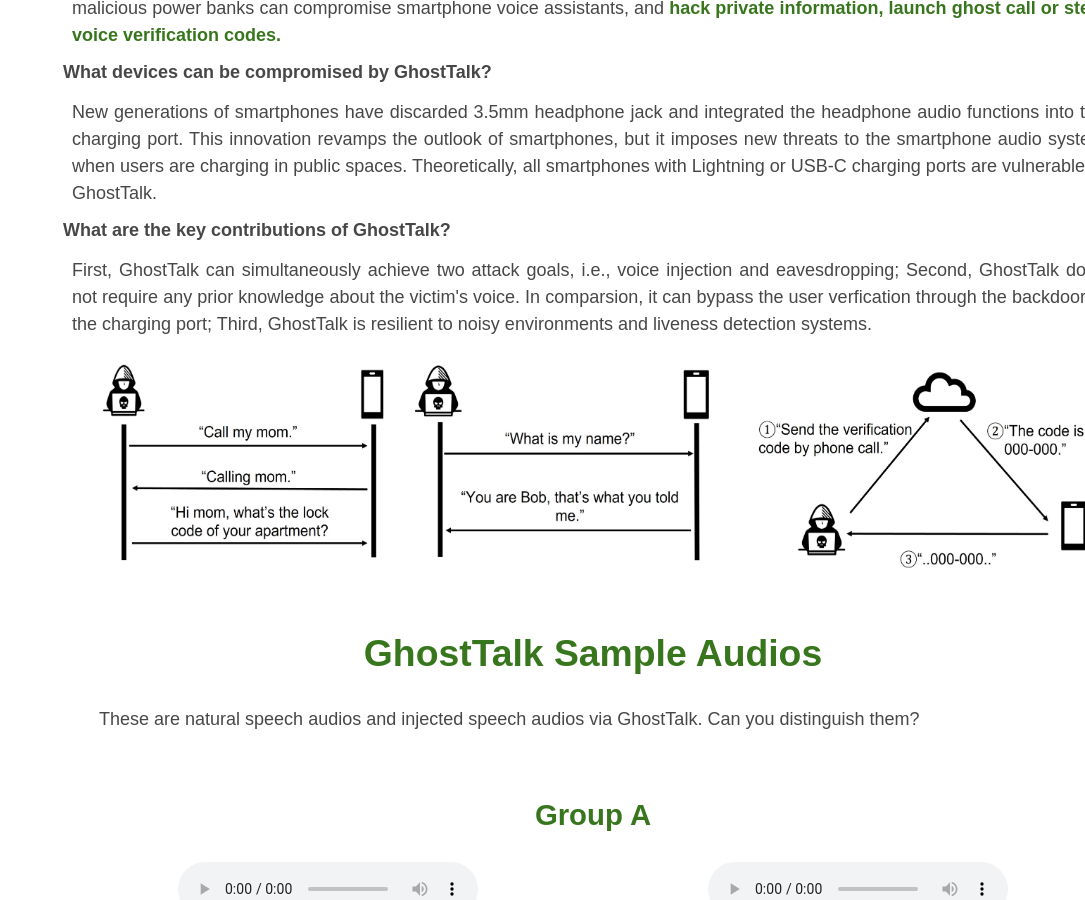
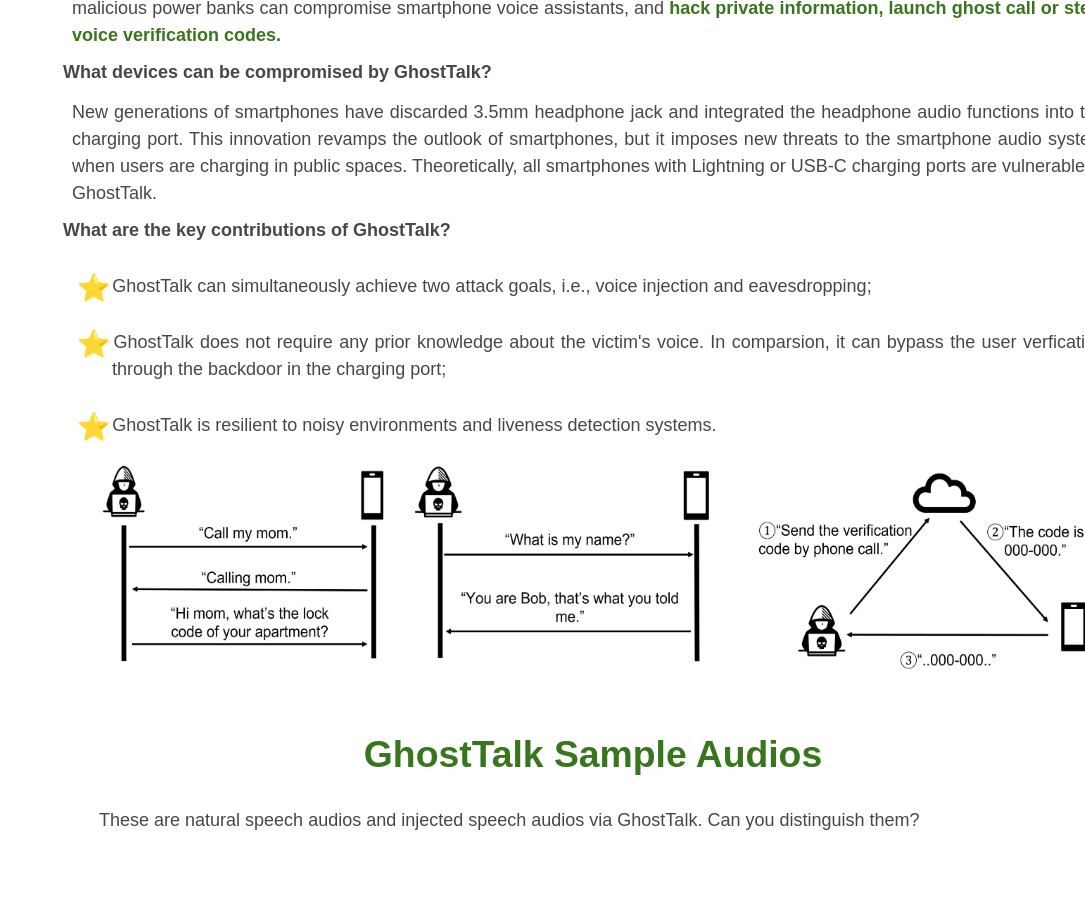
Before and after one commit to GhostTalkAttack/GhostTalkAttack.github.io, a Jekyll site: the page built from index.md, in a window 1280 px wide and 900 px high, scrolled down 589 px. Shown: the whole window, without its empty margins (195-1280 px from the left). Built offline with Jekyll 4.4.1, drawn with Linux system fonts in a browser that asks for light colours.

Commit message:
Update default.html

```diff
--- a/_layouts/default.html
+++ b/_layouts/default.html
@@ -52,8 +52,14 @@
 					</p>
 					<b>What are the key contributions of GhostTalk?</b>
 					<p class="answer">
-						First, GhostTalk can simultaneously achieve two attack goals, i.e., voice injection and eavesdropping; Second, GhostTalk does not require any prior knowledge about the victim's voice. In comparsion, it can bypass the user verfication through the backdoor in the charging port; Third, GhostTalk is resilient to noisy environments and liveness detection systems.
+						<ul>
+								<li class="answer">   GhostTalk can simultaneously achieve two attack goals, i.e., voice injection and eavesdropping;</li>
+								<li class="answer">   GhostTalk does not require any prior knowledge about the victim's voice. In comparsion, it can bypass the user verfication through the backdoor in the charging port; </li>
+								<li class="answer">   GhostTalk is resilient to noisy environments and liveness detection systems. </li>
+						</ul>
+
 					</p>
+
 					<div class ="boxed">
 						<img src="assets/scenarios.jpg" width="1000px" height="220px">
 					</div>
@@ -102,7 +108,7 @@
 						<p>To demonstrate the feasibility, we design GhostTalk-SC (Standard Cable), an adaptive eavesdropper system targeting smartphones charged in public USB ports.  To correctly recognize the private information in the audio, GhostTalk-SC carefully extracts audio spectra and integrates a neural network model to classify spoken digits in the speech. </p>
 		</div>
 		<div class ="centered">
-			<img src="assets/Picture3.jpg" width="800px" height="450px">
+			<img src="assets/CNN_archi.jpg" width="800px" height="450px">
 		</div>
 			<h2>Countermeasure Recommendations</h2>
 
```
